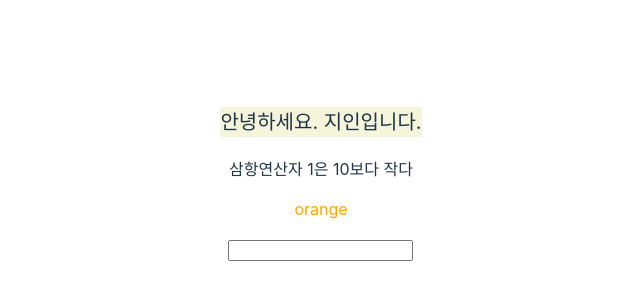
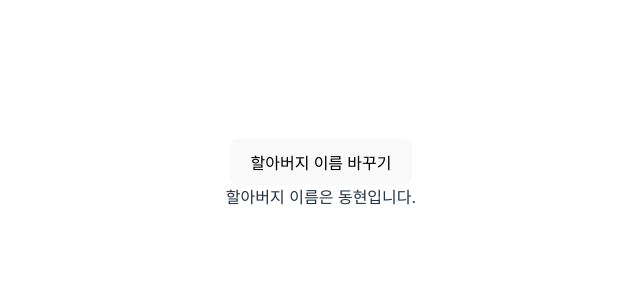
Before and after one commit to jee-in/react-project, a React (Vite) app in the folder react-project/: page / in a window 1280 px wide. Shown: the part 226-526 px from the top of the page, without its empty margins (319-959 px from the left). Built offline with nearby package versions, Linux system fonts and the light colour scheme.

Commit message:
feat: add useState hook

```diff
--- a/react-project/src/App.jsx
+++ b/react-project/src/App.jsx
@@ -14,26 +14,40 @@ import reactLogo from './assets/react.svg'    // 이미지 파일
 import viteLogo from '/vite.svg'
 import './App.css'                            // CSS 파일
 
+function GrandParent() {
+  // 익숙한 코드
+  // const name = "동현";
+
+  /* state 관리를 위한 코드
+   *  * useState라는 함수=기능=훅을 이용하여 state를 만들기
+   *  * [] 빈 배열 생성, 첫 번째 자리에 state 이름, 두 번째 자리에 `set + state 이름`
+   *  * useState() 인자로는 초기값 initial state 전달
+  */
+  const [name, setName] = useState("동현");
+  return <Parent grandParentName={name} setName={setName} />
+}
+
+function Parent(props) {
+  return <Child grandParentName={props.grandParentName} setName={props.setName} />;
+}
+
+function Child(props) {
+  return (
+    <div>
+      <button onClick={()=> {
+        // setName을 통해서 바꾼 값은 어디에 저장되는 것이 아니기 때문에
+        // 단순히 화면에서만 바뀐 값으로 다시 렌더링된다.
+        props.setName("병찬");
+      }}>할아버지 이름 바꾸기
+      </button>
+      <div>할아버지 이름은 {props.grandParentName}입니다.</div>
+    </div>
+  )
+}
+
 function App() {
   /* <---- 컴포넌트 안 ----> */
-  const [count, setCount] = useState(0)
-  const name = "지인";
-  const number = 1;
-  const styles = {
-    backgroundColor: 'beige',
-    fontSize: '20px'
-  }
-
-  return (
-    // 리액트에서 반환할 수 있는 element는 1개이다.
-    // Adjacent JSX elements must be wrapped in an enclosing tag. Did you want a JSX fragment <>...</>?
-    <div className="App">
-      <p style={styles}>안녕하세요. { name }입니다.</p>
-      <p>삼항연산자 { number > 10? number + '은 10보다 크다' : number + '은 10보다 작다' }</p>
-      <p style={{color: 'orange'}}>orange</p>
-      <input type='text'/>
-    </div>
-  );
+  return <GrandParent />
 }
 
 // 컴포넌트 밖: 내가 만든 컴포넌트를 밖으로 내보내기 = 렌더링
```
